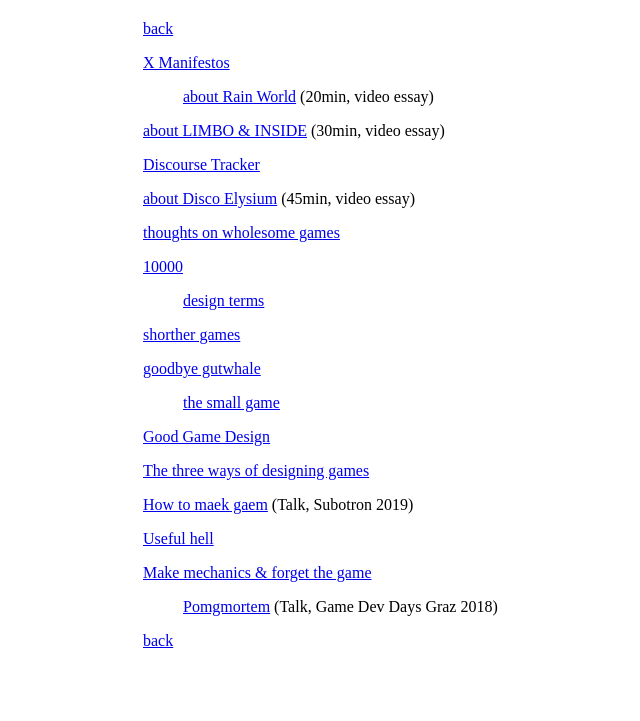
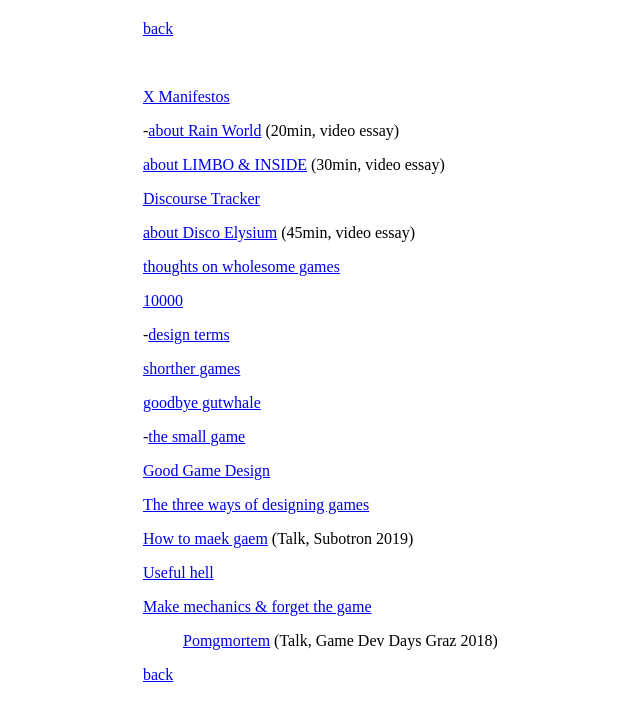
Before and after one commit to stuffedwombat/stuffedwombat.github.io, a Jekyll site: the page built from thinking.md, in a window 1280 px wide. Shown: the top 721 px of the page, without its empty margins (181-821 px from the left). Built offline with Jekyll 4.4.1, drawn with Linux system fonts in a browser that asks for light colours; our own code applies the rules of GitHub Pages for plain Markdown files; comment, search, counter and statistics services are not loaded.

Commit message:
Update thinking.md

```diff
--- a/thinking.md
+++ b/thinking.md
@@ -1,8 +1,10 @@
 [back](index)
+
+<br>
 
 [X Manifestos](x_manifestos)
 
-><a href="https://www.youtube.com/watch?v=0UQqY6zWWZ0" target="_blank">about Rain World</a> (20min, video essay)
+-<a href="https://www.youtube.com/watch?v=0UQqY6zWWZ0" target="_blank">about Rain World</a> (20min, video essay)
 
 <a href="https://www.youtube.com/watch?v=HajA1EzJ5iM" target="_blank">about LIMBO & INSIDE</a> (30min, video essay)
 
@@ -14,13 +16,13 @@
 
 [10000](10000)
 
->[design terms](design_terms)
+-[design terms](design_terms)
 
 [shorther games](shorter_games)
 
 [goodbye gutwhale](goodbye_gutwhale)
 
->[the small game](the_small_game)
+-[the small game](the_small_game)
 
 [Good Game Design](good_game_design)
 
```
